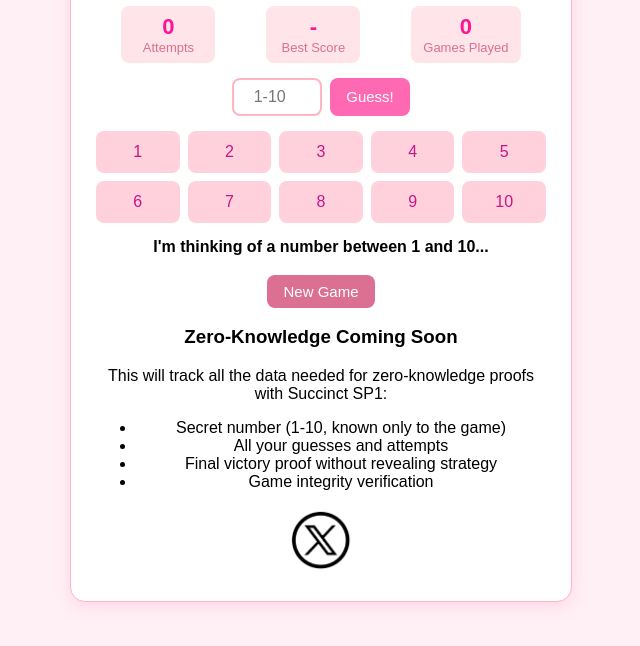
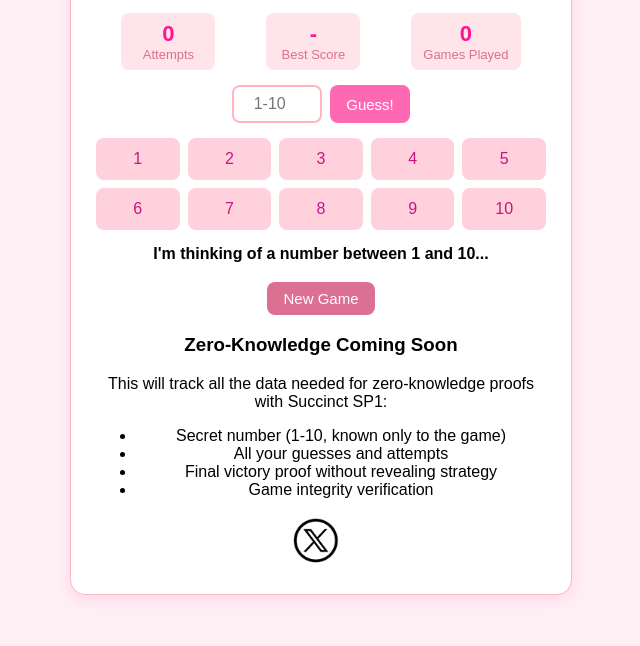
Before and after one commit to Gambit67/SuccintGame, a plain HTML site: page index.html in a window 1280 px wide. In both pictures the pointer is over the picture 640 px from the left and 725 px from the top of the page. Shown: the part 186-832 px from the top of the page, without its empty margins (319-959 px from the left). Drawn offline with Linux system fonts and the light colour scheme.

Commit message:
Update style.css

```diff
--- a/style.css
+++ b/style.css
@@ -123,6 +123,6 @@ img {
 }
 
 img:hover {
-    height: 65px;
-    width: auto;
+    transform: translate(-5px);
+
 }
```
